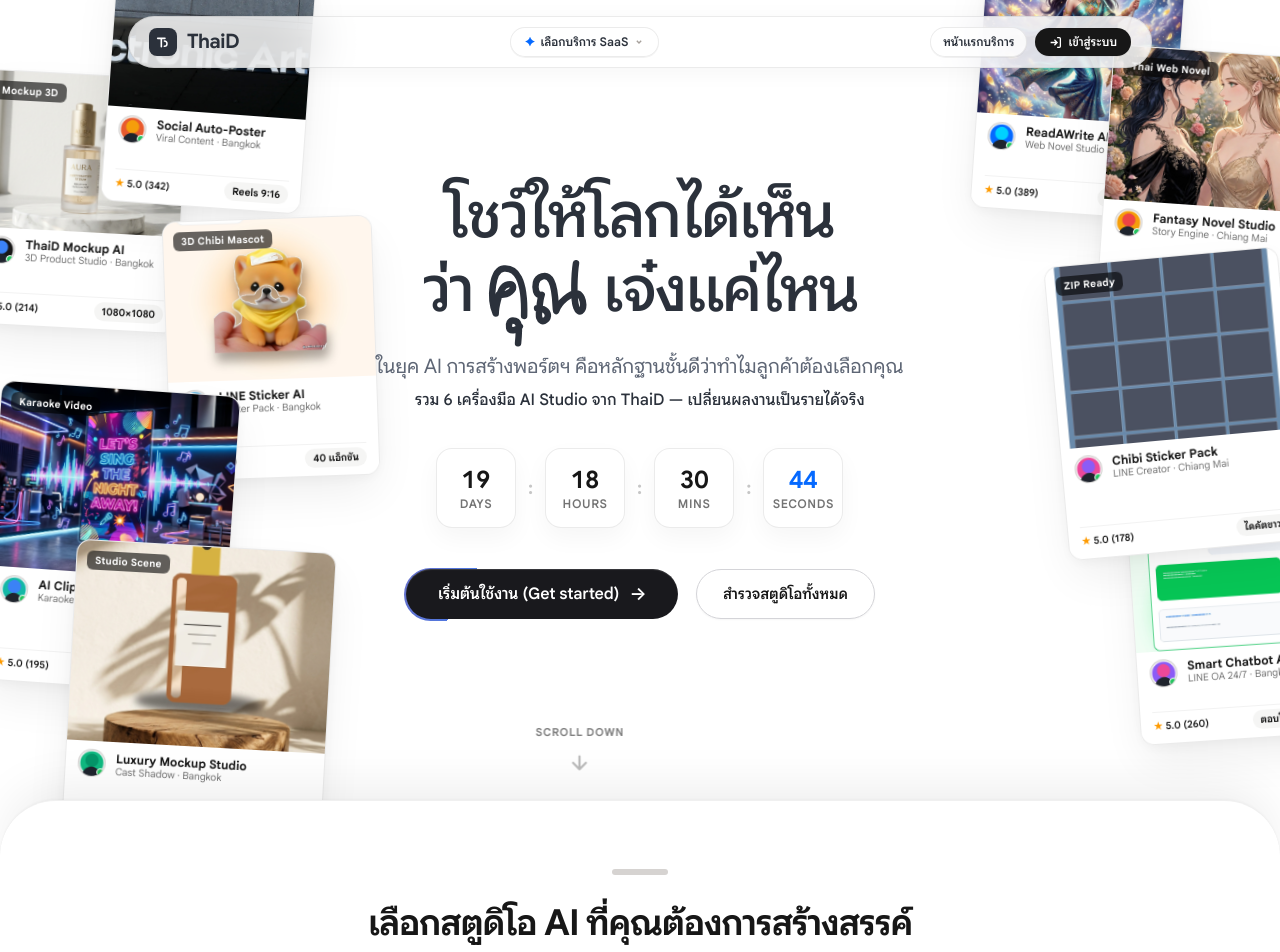
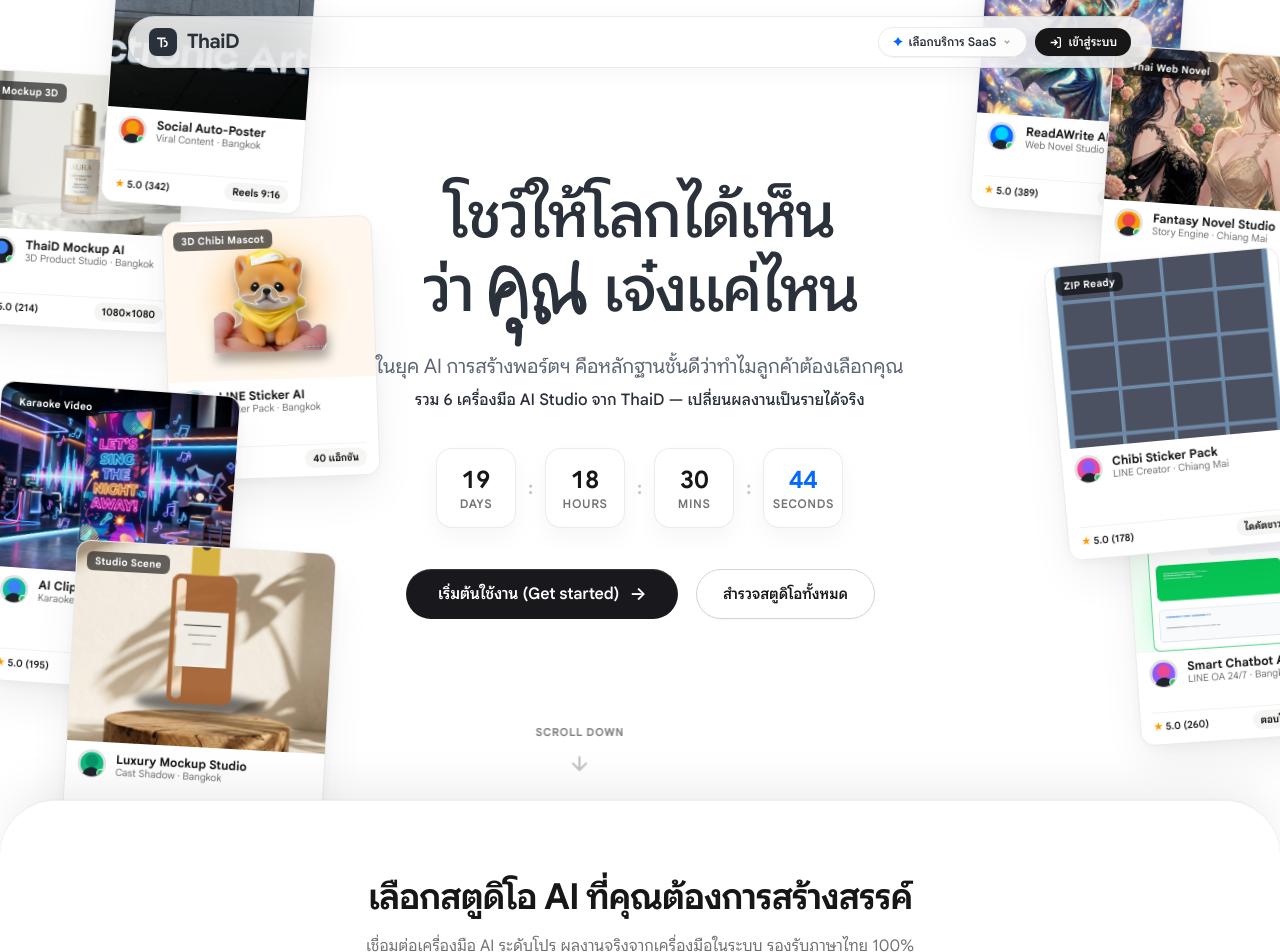
Before and after one commit to iamjotaki/thaid-online, a Next.js app: page / in a window 1280 px wide. Shown: the top 952 px of the page. Built offline with nearby package versions, Linux system fonts and the light colour scheme; a web font is replaced by a local one.

Commit message:
feat(nav): move saas dropdown to right next to login, remove sub home link and sheet handle

```diff
--- a/app/page.tsx
+++ b/app/page.tsx
@@ -608,7 +608,9 @@ export default function HomePage() {
             </span>
           </a>
 
-          {/* Zone 2: Center - SaaS Services Selector Dropdown */}
+          {/* Zone 3: Right - Link to Sub Home + Far Right Login / Profile */}
+          <div className="flex items-center gap-2 flex-shrink-0">
+            {/* SaaS Services Selector Dropdown (Moved to Right) */}
           <div className="relative" ref={saasMenuRef}>
             <button
               type="button"
@@ -624,7 +626,7 @@ export default function HomePage() {
 
             {/* Dropdown Menu */}
             {saasMenuOpen && (
-              <div className="absolute left-1/2 -translate-x-1/2 top-full mt-2 w-72 sm:w-80 bg-white/95 backdrop-blur-2xl border border-black/[0.08] rounded-2xl shadow-2xl p-2 z-50 animate-in fade-in zoom-in-95 duration-150">
+              <div className="absolute right-0 top-full mt-2 w-72 sm:w-80 bg-white/95 backdrop-blur-2xl border border-black/[0.08] rounded-2xl shadow-2xl p-2 z-50 animate-in fade-in zoom-in-95 duration-150">
                 <div className="px-3 py-1.5 text-[10px] font-bold text-stone-400 uppercase tracking-wider border-b border-black/[0.05] mb-1 flex items-center justify-between">
                   <span>ThaiD SaaS Ecosystem</span>
                   <span className="text-emerald-600 font-semibold">6 เครื่องมือ</span>
@@ -655,16 +657,6 @@ export default function HomePage() {
               </div>
             )}
           </div>
-
-          {/* Zone 3: Right - Link to Sub Home + Far Right Login / Profile */}
-          <div className="flex items-center gap-2 flex-shrink-0">
-            {/* Link to Sub / Services Home */}
-            <a
-              href="#services-directory"
-              className="hidden sm:inline-flex items-center gap-1.5 px-3 py-1.5 rounded-full border border-black/[0.08] bg-white/80 hover:bg-white text-xs font-semibold text-[#2b313b] transition-colors shadow-2xs"
-            >
-              <span>หน้าแรกบริการ</span>
-            </a>
 
             {/* Far Right: Login Button OR Profile Avatar */}
             {user ? (
@@ -959,15 +951,7 @@ export default function HomePage() {
       {/* ======================================================== */}
       <section id="services-directory" className="services-sheet-stage">
 
-        {/* Tactile Sheet Handle (Spring Card Indicator) */}
-        <div className="pt-2 pb-3 flex justify-center">
-          <button
-            type="button"
-            onClick={handleScrollDown}
-            className="w-14 h-1.5 rounded-full bg-stone-300 hover:bg-stone-400 transition-colors cursor-pointer"
-            aria-label="Drag or view next section"
-          />
-        </div>
+
 
         <main className="max-w-5xl mx-auto px-4 sm:px-6 pt-4 pb-28">
 
```
